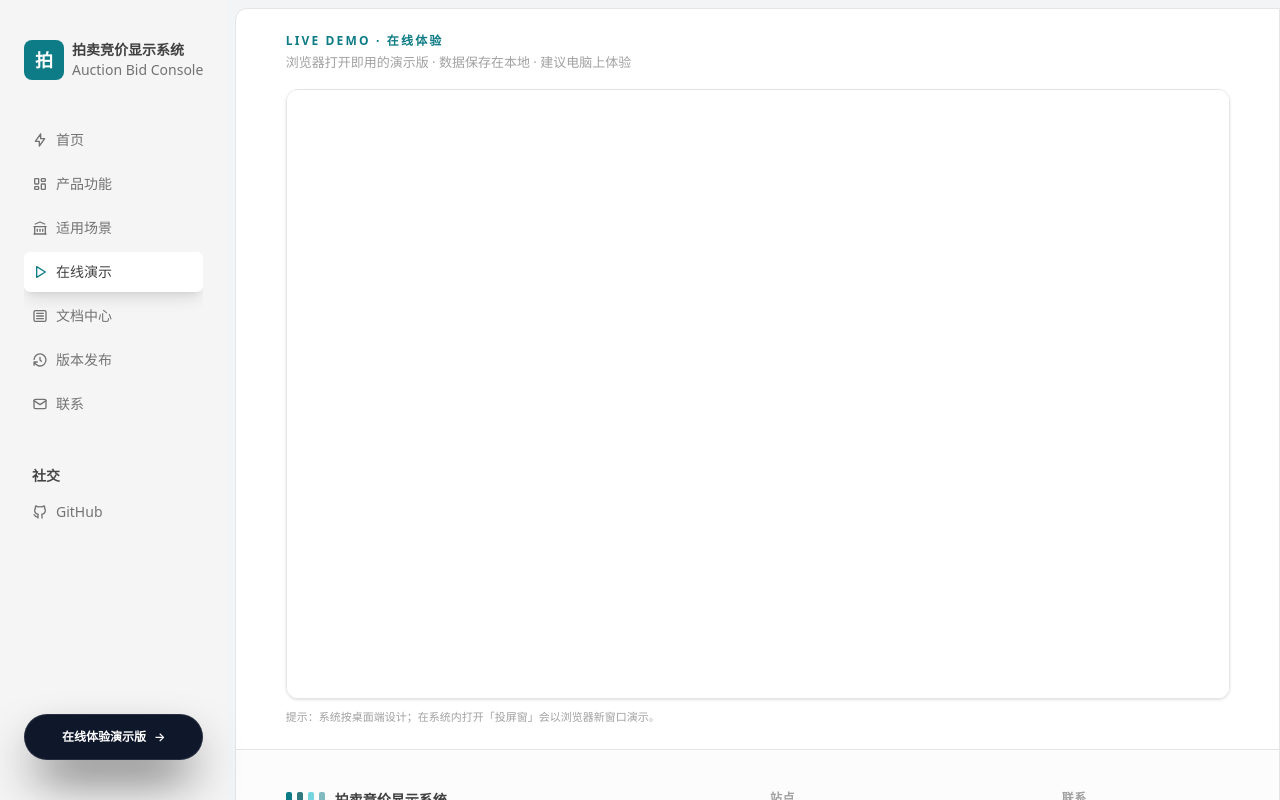
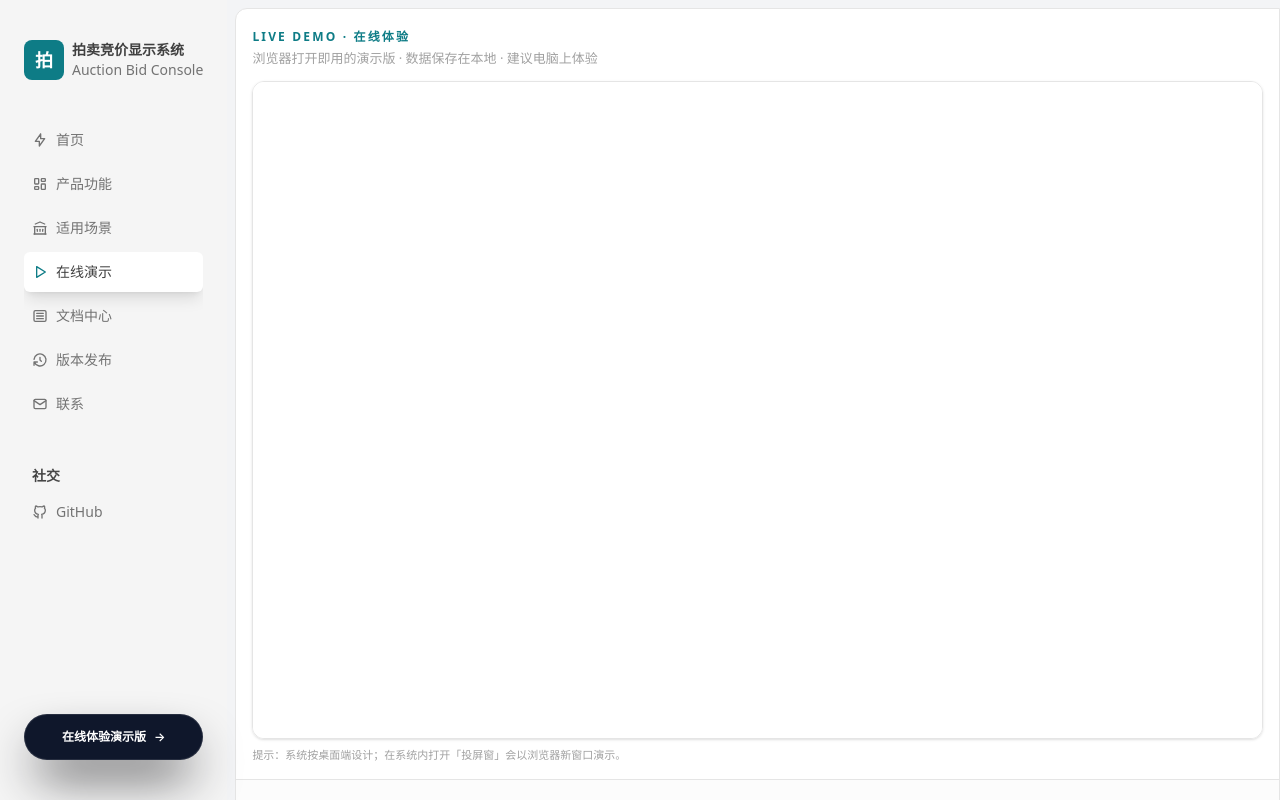
Before and after one commit to wtw79/pm_Web_App_Showcase, a Next.js app: page /experience in a window 1280 px wide. Built offline with nearby package versions, Linux system fonts and the light colour scheme.

Commit message:
style(experience): 在线体验 iframe 改全宽布局，去掉 max-w-5xl 限制，铺满内容区

```diff
--- a/src/app/experience/page.tsx
+++ b/src/app/experience/page.tsx
@@ -12,7 +12,7 @@ export default function ExperiencePage() {
   return (
     <div className="flex flex-col min-h-full">
       {/* 极简标题区：不占演示空间 */}
-      <header className="max-w-5xl w-full mx-auto px-4 md:px-10 pt-5 md:pt-6">
+      <header className="w-full px-3 md:px-4 pt-4 md:pt-5">
         <p className="text-xs font-bold tracking-[0.18em] text-brand uppercase">
           Live Demo · 在线体验
         </p>
@@ -21,17 +21,17 @@ export default function ExperiencePage() {
         </p>
       </header>
 
-      {/* 演示主体：尽量撑满视口 */}
-      <div className="max-w-5xl w-full mx-auto px-4 md:px-10 pt-4 pb-6 flex-1">
+      {/* 演示主体：全宽铺满内容区 */}
+      <div className="w-full px-3 md:px-4 pt-3 pb-4 flex-1">
         <div className="rounded-xl overflow-hidden border border-neutral-200 shadow-sm h-full">
           <iframe
             src={`${BASE}/demo/`}
             title="拍卖竞价显示系统 · 在线体验"
-            className="w-full h-[calc(100dvh-12rem)] min-h-[70vh] border-0 bg-white"
+            className="w-full h-[calc(100dvh-9rem)] min-h-[70vh] border-0 bg-white"
             loading="lazy"
           />
         </div>
-        <p className="mt-2.5 text-[11px] text-neutral-400">
+        <p className="mt-2 text-[11px] text-neutral-400">
           提示：系统按桌面端设计；在系统内打开「投屏窗」会以浏览器新窗口演示。
         </p>
       </div>
```
